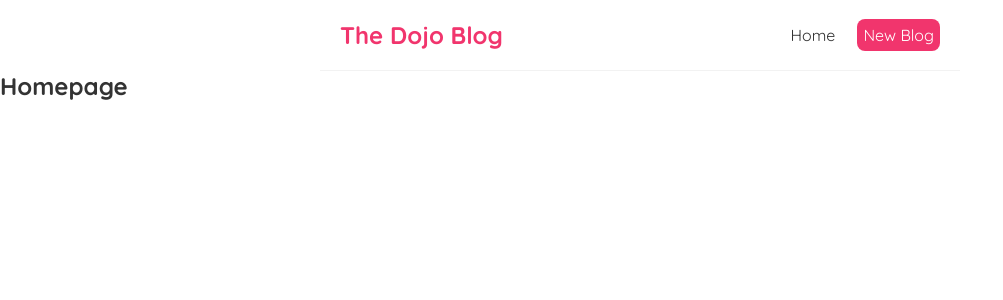
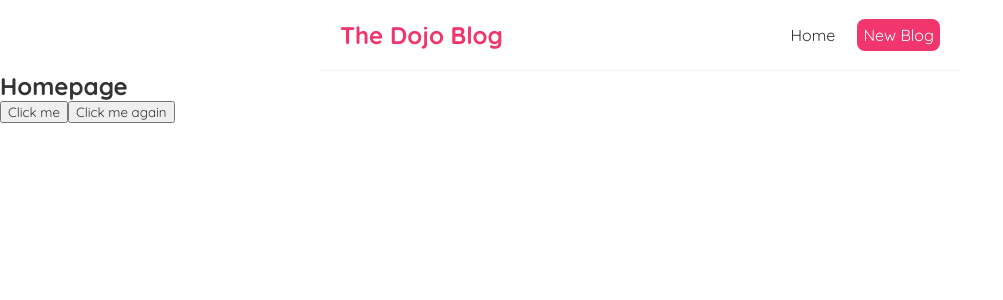
Before and after one commit to deepak0023/react_project, a React (Create React App) app: page / in a window 1280 px wide. Shown: the top 300 px of the page, without its empty margins (0-1003 px from the left). Built offline with nearby package versions, Linux system fonts and the light colour scheme.

Commit message:
Event Handler : Handle button events inside JSX

```diff
--- a/src/Home.js
+++ b/src/Home.js
@@ -1,9 +1,20 @@
 const Home = () => {
+
+    const handleClick = (e) => {
+        console.log('hello people', e);
+    }
+
+    const handleClickAgain = (name, e) => {
+        console.log('hello ' + name, e.target);
+    }
+
     return (
       <div className="home">
         <h2>Homepage</h2>
+        <button onClick={handleClick}>Click me</button>
+        <button onClick={(e) => handleClickAgain('students', e)}>Click me again</button>
       </div>
     );
-  }
+}
 
   export default Home;
```
